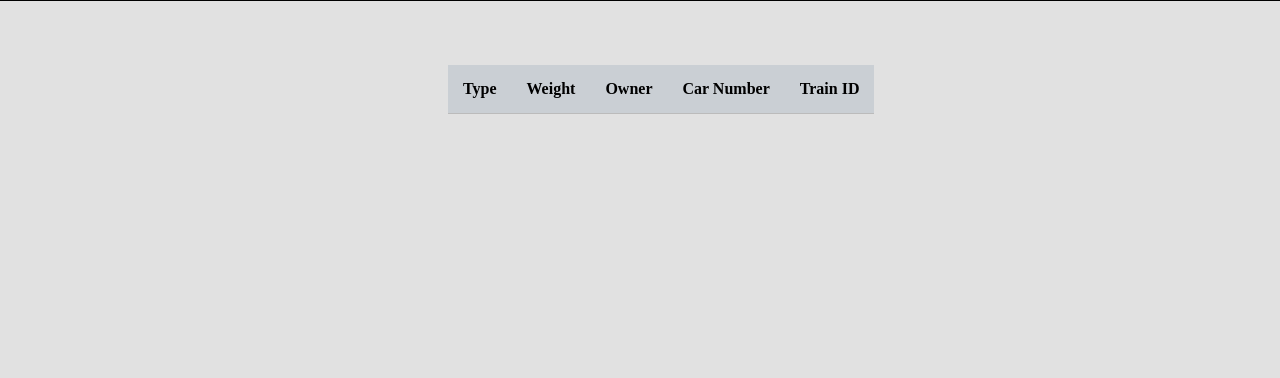
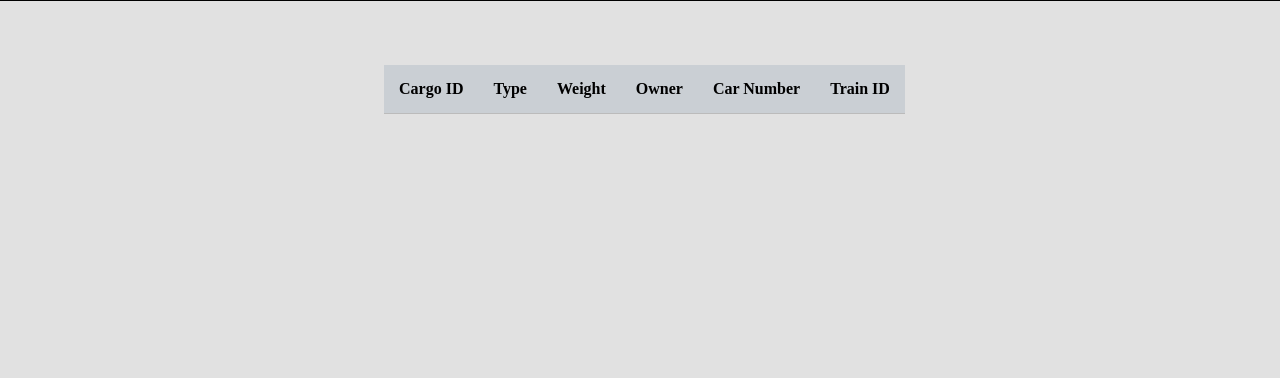
Before and after one commit to marihaahammed/Railways_Management_Website, a Flask app: page /cargo in a window 1280 px wide. Shown: the part 150-528 px from the top of the page. Run offline with Flask 2, Linux system fonts and the light colour scheme; the visitor is signed in with stand-in values (Sample User, id 1); data that the repository does not hold is empty; some libraries are stand-ins or nearby versions.

Commit message:
pages pretty

```diff
--- a/main.py
+++ b/main.py
@@ -123,7 +123,7 @@ def cargo():
     return render_template('cargo.html', data=data)
 
 #localhost:5003/cargo/delete
-@app.route('/cargo/delete', methods = ['POST'])
+@app.route('/cargo/delete', methods = ['GET', 'POST'])
 def cargo_delete():
     if 'loggedin' not in session:
         return redirect(url_for('login'))
--- a/static/railways.css
+++ b/static/railways.css
@@ -132,7 +132,7 @@ table {
   border-collapse: collapse;
   max-width: 100%;
   text-align: center;
-  margin-left: 35%;
+  margin-left: 30%;
   margin-top: 5%;
 }
 th, td {
--- a/templates/cargo.html
+++ b/templates/cargo.html
@@ -18,7 +18,7 @@
 		</nav>
 
 		<table >
-		<tr><th>Type</th><th>Weight</th><th>Owner</th><th>Car Number</th><th>Train ID</th></tr>
+		<tr><th>Cargo ID</th><th>Type</th><th>Weight</th><th>Owner</th><th>Car Number</th><th>Train ID</th></tr>
 		{% for row in data %}
 		<tr>
 			{% for d in row %}
--- a/templates/employee.html
+++ b/templates/employee.html
@@ -122,7 +122,7 @@
             <div id="link1" class="dItem" href="#">Remove
                 <!--  Inside Dropdown -->
                 <div class="dropdown-two">
-                  <div class="dItem" class="file" href="#"><button1 onclick="window.location.href ='/cargo/add';"> <span> Cargo</span> </button1></div>
+                  <div class="dItem" class="file" href="#"><button1 onclick="window.location.href ='/cargo/delete';"> <span> Cargo</span> </button1></div>
                   <div class="dItem" class="file" href="#"><button1 onclick="window.location.href ='/cargo/add';"> <span> Route</span> </button1></div>
                   <div class="dItem" class="file" href="#"><button1 onclick="window.location.href ='/cargo/add';"> <span> Schedule</span> </button1></div>
                   <div class="dItem" class="file" href="#"><button1 onclick="window.location.href ='/cargo/add';"> <span> Station</span> </button1></div>
```
